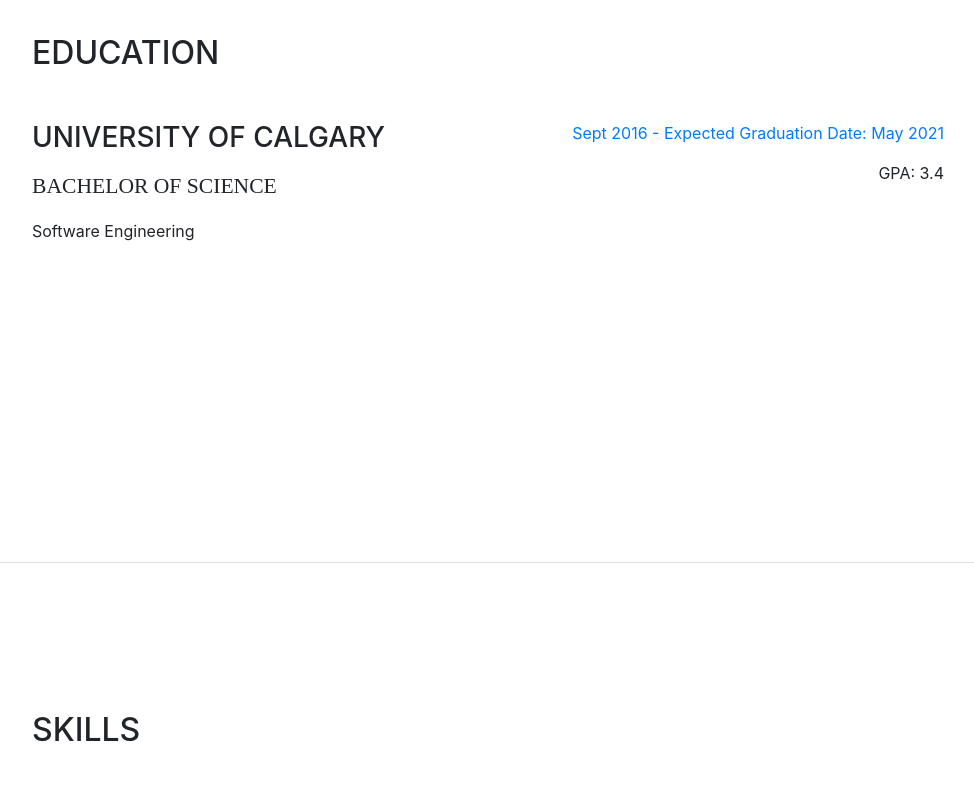
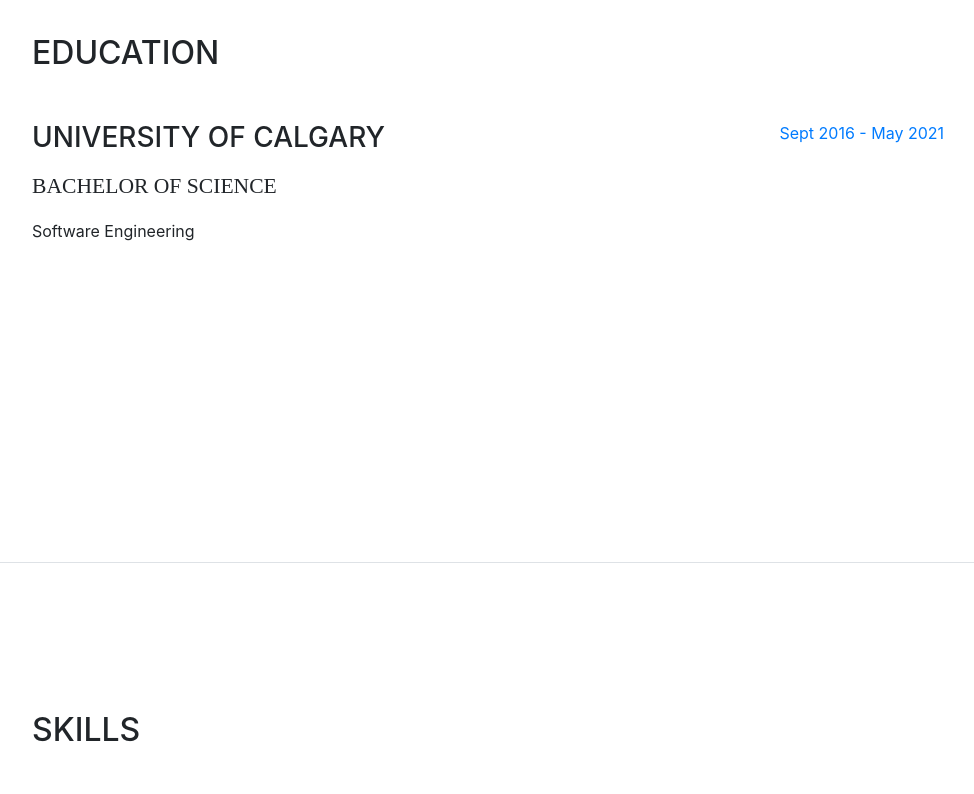
Before and after one commit to SunnyNagam/sunnynagam.github.io, a website with bundled scripts: page index.html in a window 1280 px wide. Shown: the part 2680-3474 px from the top of the page, without its empty margins (288-1262 px from the left). Built offline with nearby package versions, Linux system fonts and the light colour scheme; a web font is replaced by a local one.

Commit message:
whoops i graduated

```diff
--- a/index.html
+++ b/index.html
@@ -201,9 +201,9 @@
             </div>
             <div class="resume-date text-md-right">
               <span class="text-primary">
-                <p class="mb-3">Sept 2016 - Expected Graduation Date: May 2021</p>
+                <p class="mb-3">Sept 2016 - May 2021</p>
               </span>
-              <p>GPA: 3.4</p>
+              <!--<p>GPA: 3.4</p>-->
             </div>
           </div>
 
```
